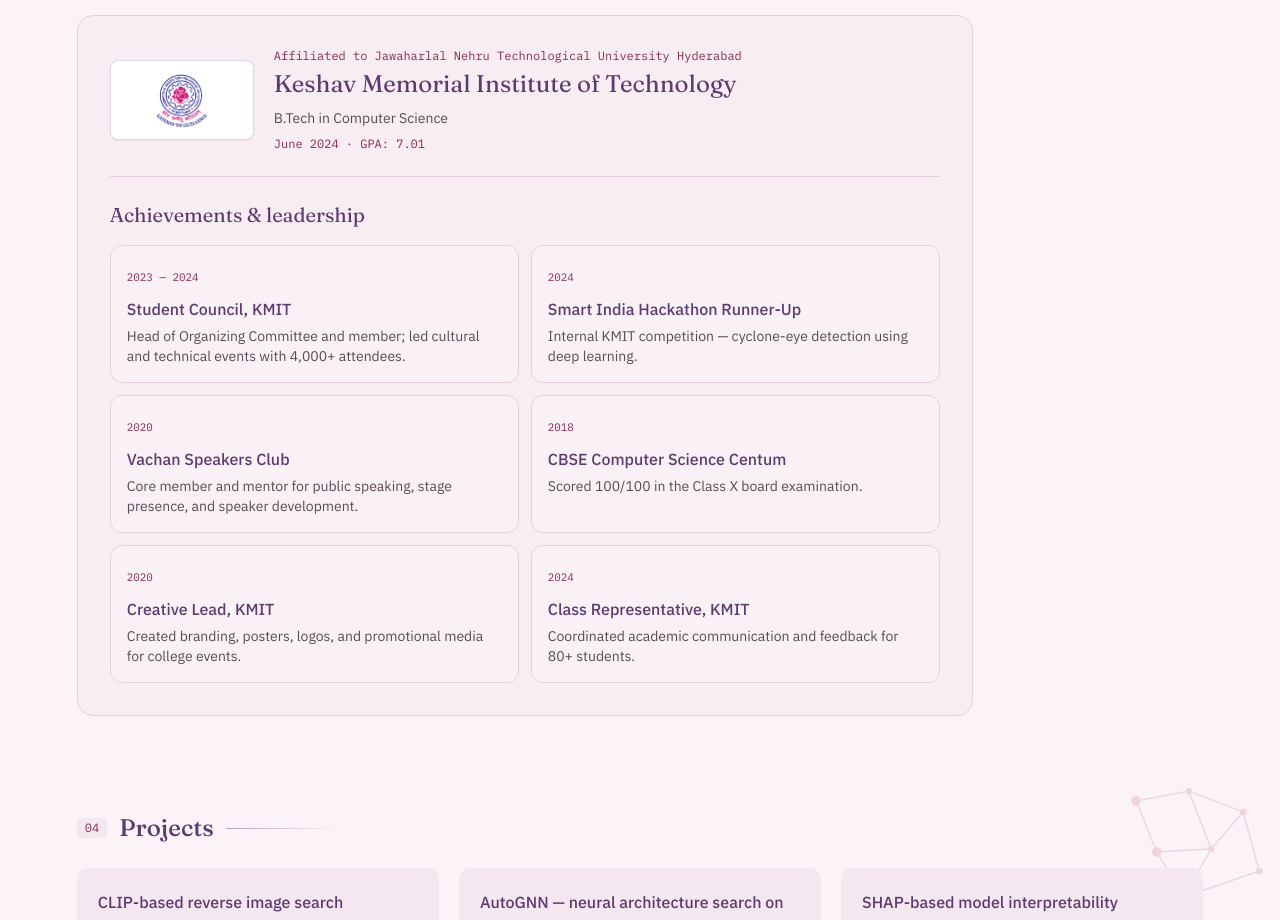
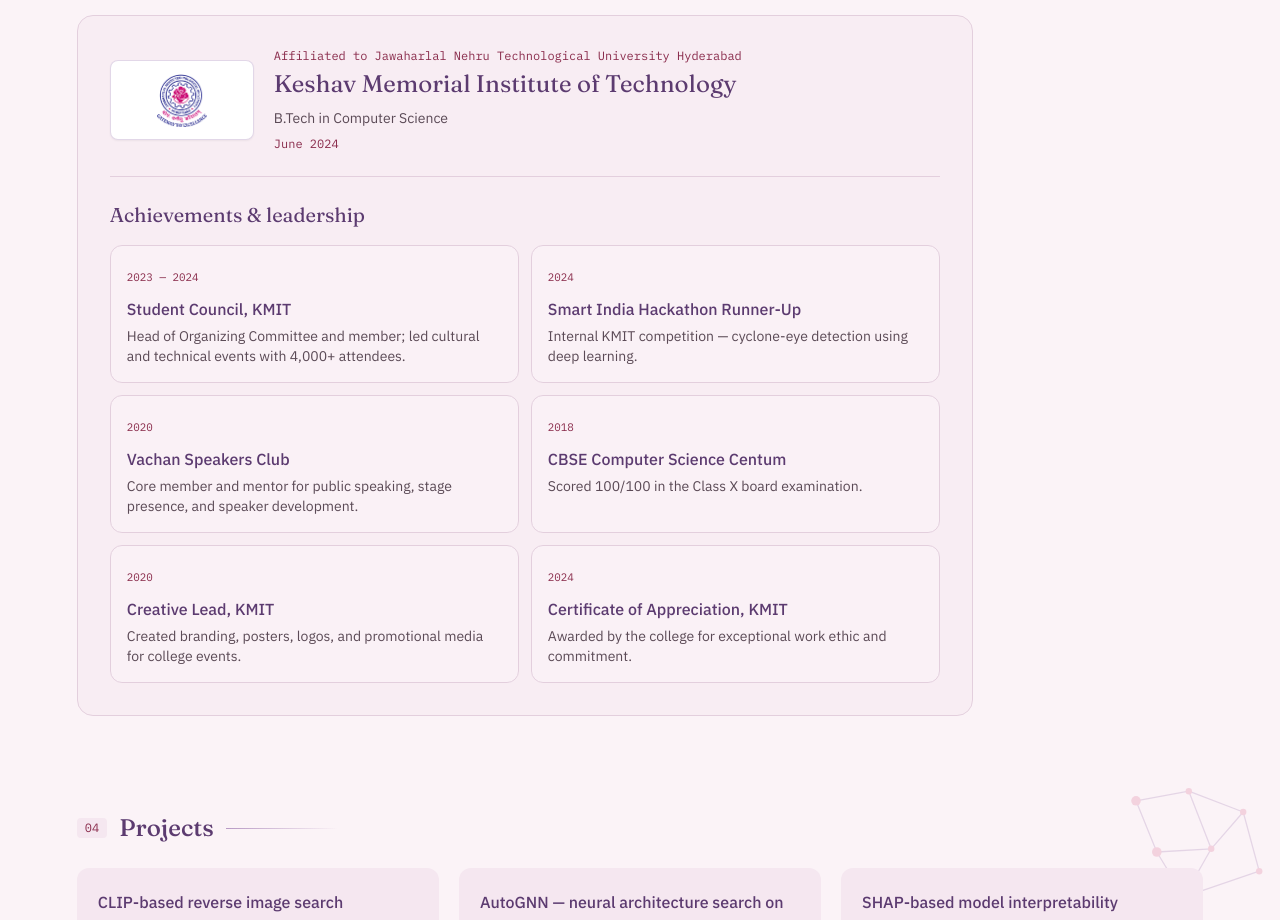
Before and after one commit to Sukt03/sukriti, a React (Vite) app: page / in a window 1280 px wide. Shown: the part 3080-4000 px from the top of the page. Built offline with nearby package versions, Linux system fonts and the light colour scheme.

Commit message:
Update education recognition details

```diff
--- a/src/components/Experience.jsx
+++ b/src/components/Experience.jsx
@@ -12,7 +12,7 @@
       <article className="rounded-2xl border border-hairline bg-card/50 p-6 sm:p-8">
         <div className="flex flex-col gap-5 border-b border-hairline pb-6 sm:flex-row sm:items-center">
           <LogoBadge mark={education.mark} label="JNTUH"/>
-          <div><p className="mb-1 font-mono text-xs text-pinkDeep">{education.affiliation}</p><h4 className="font-display text-2xl text-purpleDeep">{education.school}</h4><p className="mt-2 text-sm text-inkSoft">{education.qualification}</p><p className="mt-2 font-mono text-xs text-pinkDeep">{education.when} · {education.detail}</p></div>
+          <div><p className="mb-1 font-mono text-xs text-pinkDeep">{education.affiliation}</p><h4 className="font-display text-2xl text-purpleDeep">{education.school}</h4><p className="mt-2 text-sm text-inkSoft">{education.qualification}</p><p className="mt-2 font-mono text-xs text-pinkDeep">{education.when}</p></div>
         </div>
         <h4 className="mb-4 mt-6 font-display text-xl text-purpleDeep">Achievements & leadership</h4>
         <div className="grid gap-3 sm:grid-cols-2">{achievements.map((item) => <div key={item.title} className="rounded-xl border border-hairline bg-paper/80 p-4"><span className="font-mono text-[0.68rem] text-pinkDeep">{item.year}</span><h5 className="mb-1 mt-2 font-medium text-purpleDeep">{item.title}</h5><p className="text-sm leading-5 text-inkSoft">{item.detail}</p></div>)}</div>
--- a/src/data/content.js
+++ b/src/data/content.js
@@ -72,7 +72,6 @@
   affiliation: 'Affiliated to Jawaharlal Nehru Technological University Hyderabad',
   qualification: 'B.Tech in Computer Science',
   when: 'June 2024',
-  detail: 'GPA: 7.01',
 }
 
 export const achievements = [
@@ -81,7 +80,7 @@
   { year: '2020', title: 'Vachan Speakers Club', detail: 'Core member and mentor for public speaking, stage presence, and speaker development.' },
   { year: '2018', title: 'CBSE Computer Science Centum', detail: 'Scored 100/100 in the Class X board examination.' },
   { year: '2020', title: 'Creative Lead, KMIT', detail: 'Created branding, posters, logos, and promotional media for college events.' },
-  { year: '2024', title: 'Class Representative, KMIT', detail: 'Coordinated academic communication and feedback for 80+ students.' },
+  { year: '2024', title: 'Certificate of Appreciation, KMIT', detail: 'Awarded by the college for exceptional work ethic and commitment.' },
 ]
 
 export const projects = [
```
